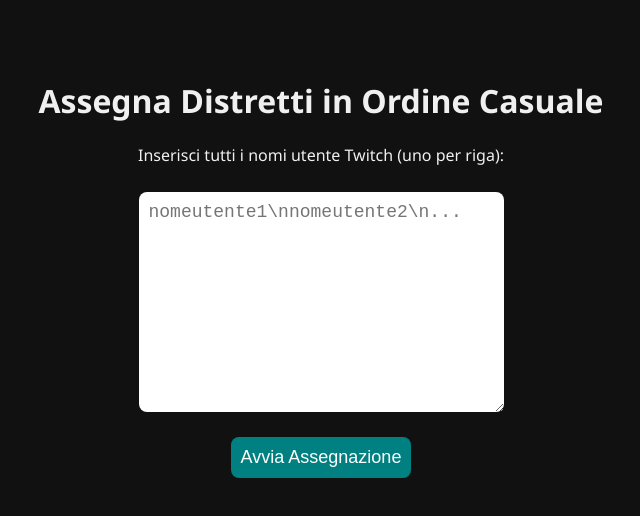
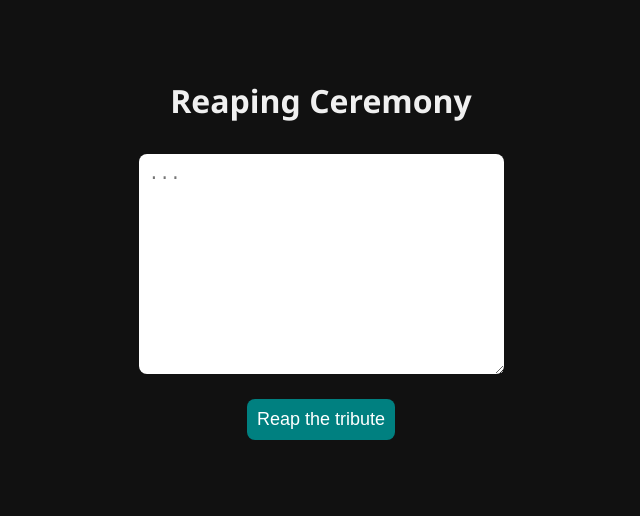
Before and after one commit to Ellyskey/vip-hunger-games, a plain HTML site: page tributes.html in a window 1280 px wide. Shown: the whole page, without its empty margins (319-959 px from the left). Drawn offline with Linux system fonts and the light colour scheme.

Commit message:
Translated in EN tributes.html

```diff
--- a/tributes.html
+++ b/tributes.html
@@ -2,7 +2,7 @@
 <html lang="it">
 <head>
   <meta charset="UTF-8" />
-  <title>Assegna Distretto - Hunger Games VIP</title>
+  <title>Reaping Ceremony - Hunger Games VIP</title>
   <style>
     body {
       font-family: 'Segoe UI', sans-serif;
@@ -121,19 +121,19 @@
   </style>
 </head>
 <body>
-  <h1>Assegna Distretti in Ordine Casuale</h1>
+  <h1>Reaping Ceremony</h1>
   <div id="inputContainer">
-    <p>Inserisci tutti i nomi utente Twitch (uno per riga):</p>
-    <textarea id="userList" rows="10" cols="30" placeholder="nomeutente1\nnomeutente2\n..."></textarea><br>
-    <button id="startBtn">Avvia Assegnazione</button>
+    <p> </p>
+    <textarea id="userList" rows="10" cols="30" placeholder="..."></textarea><br>
+    <button id="startBtn">Reap the tribute</button>
   </div>
 
   <div id="glassContainer">
-    <div id="ticket">BIGLIETTO</div>
+    <div id="ticket">trinute</div>
   </div>
 
   <div id="cardContainer"></div>
-  <button id="nextBtn" style="display:none; margin-top:20px;">Avanti</button>
+  <button id="nextBtn" style="display:none; margin-top:20px;">Next</button>
 
   <script>
     let randomizedUsers = [];
```
